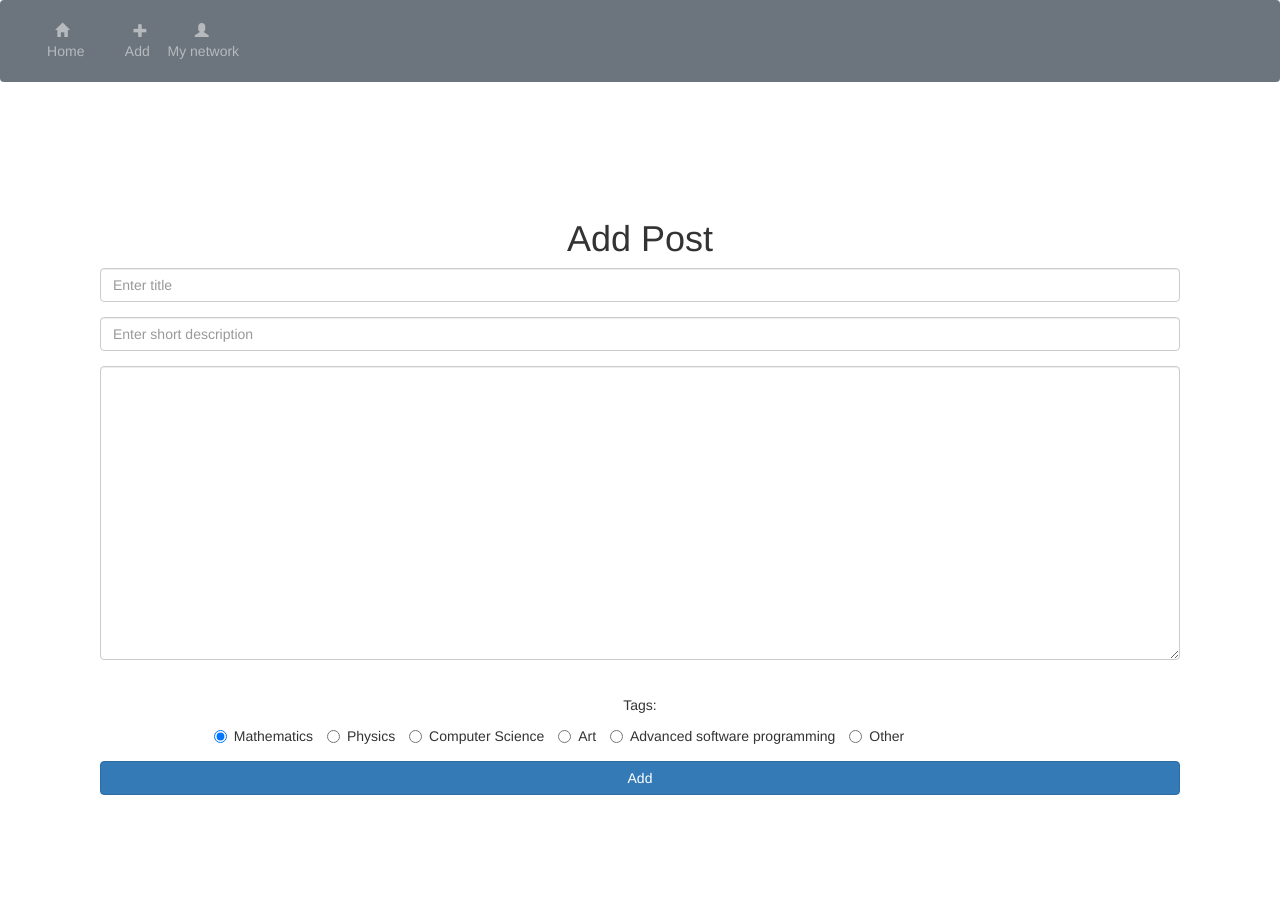
After one commit to IlhanCihan/IlhanCihan-G604CSE-WebAppProgramming, a Flask app: page /addPost in a window 1280 px wide. The commit adds this page. Run offline with Flask 2, Linux system fonts and the light colour scheme; some libraries are stand-ins or nearby versions.

```diff
--- a/Proje/app.py
+++ b/Proje/app.py
@@ -21,10 +21,10 @@ def register():
         registered = False
         if request.method == 'POST':
             with sql.connect("database.db") as con:
-                conn = con.cursor()
-                conn.execute(
+                cur = con.cursor()
+                cur.execute(
                     "select * from users where username=?", (str(request.form['username']),))
-            username_exists = conn.fetchall()
+            username_exists = cur.fetchall()
 
             try:
                 if username_exists:
@@ -64,7 +64,7 @@ def login():
 
                 row = cur.fetchone()
                 if row is None:
-                    msg.append('Username or password is incorrect!')
+                    msg.append('Error')
 
                 else:
                     msg.append('Logged in successfully!')
@@ -79,5 +79,27 @@ def login():
         return redirect("/")
 
 
+@app.route('/addPost', methods=['GET', 'POST'])
+def add():
+    if request.method == 'POST':
+        user_id = session['user']
+
+        # with sql.connect("database.db") as con:
+
+
+        #  new_post = []
+        #
+        #  con.session.add(new_post)
+        # con.session.commit()
+        return redirect(url_for('home'))
+    else:
+
+        return render_template('addPost.html')
+
+
+@app.route('/follower')
+def follower():
+    return render_template('followers.html')
+
 if __name__ == "__main__":
     app.run(debug=True)
--- /dev/null
+++ b/Proje/templates/addPost.html
@@ -0,0 +1,50 @@
+<!doctype html>
+<html lang="en">
+<head>
+    <meta charset="UTF-8">
+    <meta name="viewport"
+          content="width=device-width, user-scalable=no, initial-scale=1.0, maximum-scale=1.0, minimum-scale=1.0">
+    <meta http-equiv="X-UA-Compatible" content="ie=edge">
+    <title>Document</title>
+</head>
+<body>
+
+{% extends "index.html"%}
+{% block content%}
+
+    <main class="d-flex align-items-center min-vh-100 py-3 py-md-0">
+        <div class="container">
+    <div class="col-12">
+        <h1 class="text-center">Add Post</h1>
+        <form action="" method="post">
+            <div class="form-group">
+                <input type="text" name="title" class="form-control" placeholder="Enter title">
+            </div>
+            <div class="form-group">
+                <input type="text" name="shortdescription" class="form-control" placeholder="Enter short description">
+            </div>
+
+            <div class="form-group">
+
+                <textarea rows="14" cols="50" name="description" class="form-control"
+                          placeholder="Enter text here..."> </textarea>
+            </div>
+            <br>
+            <p class="text-center"> Tags:</p>
+            <div class="form-group text-center" style="padding-right:15%">
+                <label class="radio-inline"><input type="radio" name="optradio" checked> Mathematics   </label>
+                <label class="radio-inline"><input type="radio" name="optradio"> Physics </label>
+                <label class="radio-inline"><input type="radio" name="optradio">Computer Science  </label>
+                <label class="radio-inline"><input type="radio" name="optradio">Art  </label>
+                <label class="radio-inline"><input type="radio" name="optradio">Advanced software programming  </label>
+                <label class="radio-inline"><input type="radio" name="optradio"> Other  </label>
+            </div>
+            <button type="submit" class="btn btn-primary  btn-block mb-3 text-center">Add</button>
+        </form>
+    </div>
+        </div>
+    </main>
+{% endblock%}
+
+</body>
+</html>
--- a/Proje/templates/index.html
+++ b/Proje/templates/index.html
@@ -1 +1,45 @@
-<h1>Index</h1>
+<!doctype html>
+<html lang="en">
+<head>
+    <meta charset="UTF-8">
+    <meta name="viewport"
+          content="width=device-width, user-scalable=no, initial-scale=1.0, maximum-scale=1.0, minimum-scale=1.0">
+    <meta http-equiv="X-UA-Compatible" content="ie=edge">
+    <link rel="stylesheet" href="https://stackpath.bootstrapcdn.com/bootstrap/4.3.1/css/bootstrap.min.css"
+          integrity="sha384-ggOyR0iXCbMQv3Xipma34MD+dH/1fQ784/j6cY/iJTQUOhcWr7x9JvoRxT2MZw1T" crossorigin="anonymous">
+    <script src="https://ajax.googleapis.com/ajax/libs/jquery/3.5.1/jquery.min.js"></script>
+    <link href="//maxcdn.bootstrapcdn.com/bootstrap/4.0.0/css/bootstrap.min.css" rel="stylesheet" id="bootstrap-css">
+    <script src="https://cdnjs.cloudflare.com/ajax/libs/popper.js/1.16.0/umd/popper.min.js"></script>
+    <script src="https://maxcdn.bootstrapcdn.com/bootstrap/4.5.0/js/bootstrap.min.js"></script>
+    <link href="//netdna.bootstrapcdn.com/bootstrap/3.0.0/css/bootstrap.min.css" rel="stylesheet">
+    <title>Social students</title>
+</head>
+<body>
+
+<nav class="navbar navbar-expand-lg navbar-dark bg-secondary">
+    <ul class="nav navbar-nav" >
+        <li class="nav-item">
+
+            <a class="nav-link" href="/">&nbsp &nbsp &nbsp &nbsp &nbsp
+                <span class="glyphicon glyphicon-home"></span> <br>&nbsp &nbsp &nbsp &nbsp Home</a>
+        </li>
+        <li class="nav-item">
+        </li>
+        <li class="nav-item">
+            <a class="nav-link" href="/addPost"> &nbsp &nbsp &nbsp &nbsp &nbsp <span
+                    class="glyphicon glyphicon-plus"></span> <br>&nbsp &nbsp &nbsp &nbsp Add</a>
+        </li>
+        <li class="nav-item">
+            <a class="nav-link" href="/follower"> &nbsp &nbsp &nbsp &nbsp &nbsp<span
+                    class=" glyphicon glyphicon-user"></span> <br>&nbsp My network</a>
+        </li>
+    </ul>
+
+</nav>
+
+<!--To post your content-->
+<div class="content">
+    {% block content%} {% endblock%}
+</div>
+</body>
+</html>
```
Also changed, not shown: Proje/templates/login.html (+18 -9 lines), Proje/templates/register.html (+9 -13 lines), Proje/database.db, Proje/login.png (deleted).
